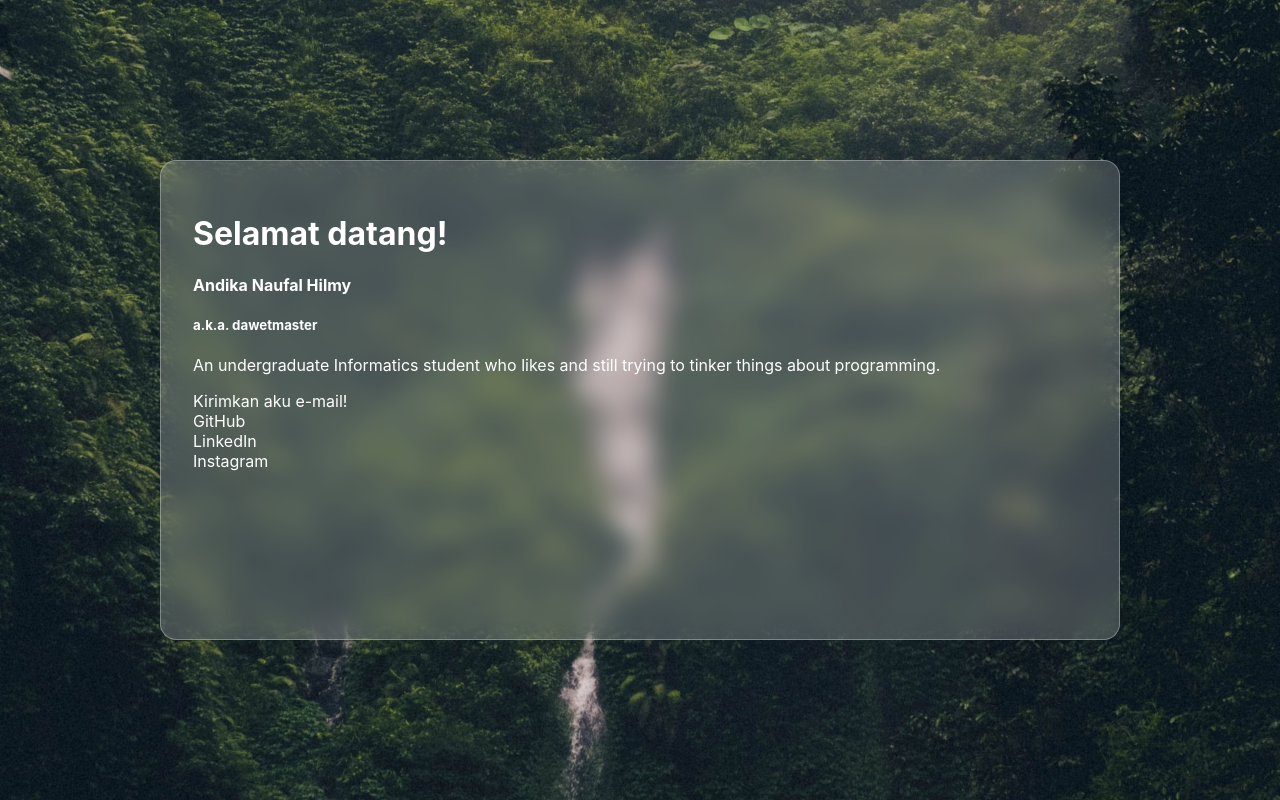
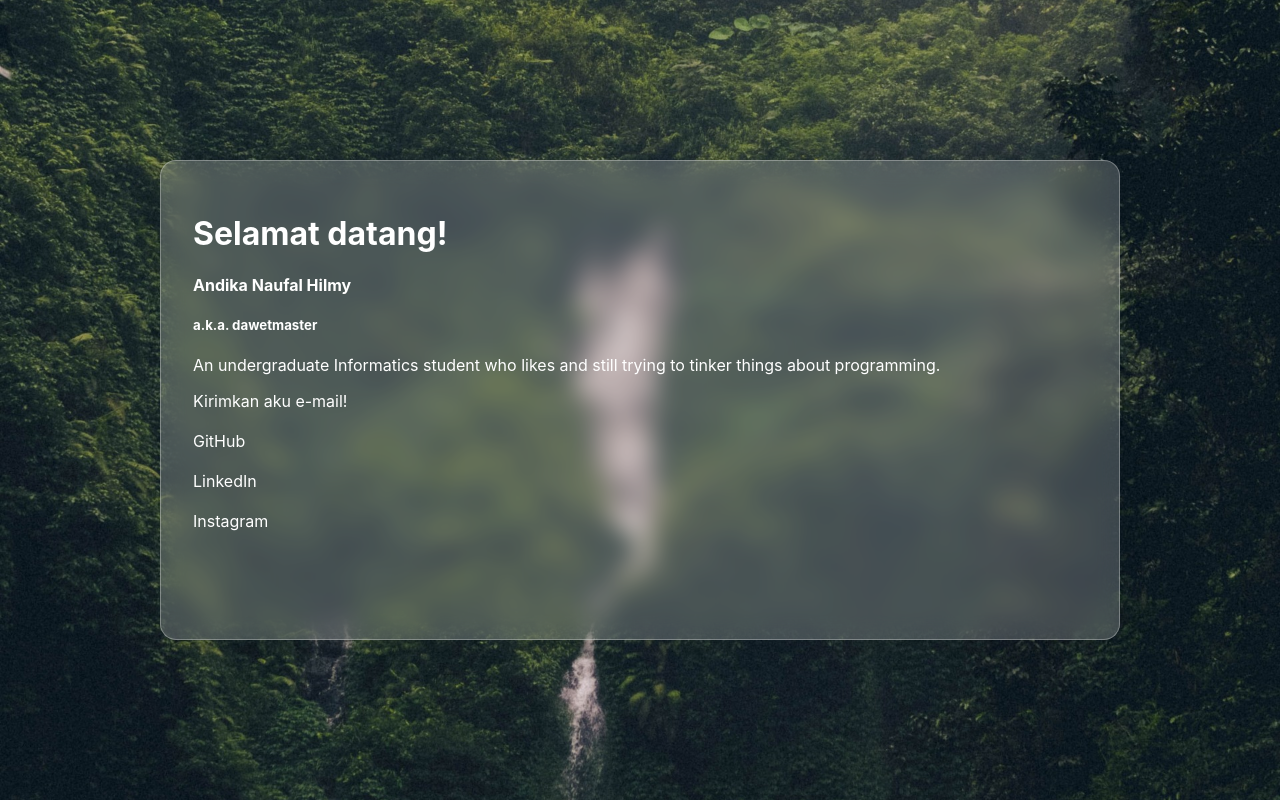
Before and after one commit to andikahilmy/andikahilmy.github.io, a Next.js app: page / in a window 1280 px wide. Built offline with nearby package versions, Linux system fonts and the light colour scheme.

Commit message:
masih belum sempurna

```diff
--- a/package.json
+++ b/package.json
@@ -11,6 +11,10 @@
     "deploy": "next build && next export && touch out/.nojekyll && gh-pages -d out"
   },
   "dependencies": {
+    "@fortawesome/fontawesome-svg-core": "^6.2.0",
+    "@fortawesome/free-regular-svg-icons": "^6.2.0",
+    "@fortawesome/free-solid-svg-icons": "^6.2.0",
+    "@fortawesome/react-fontawesome": "^0.2.0",
     "@radix-ui/colors": "^0.1.8",
     "@radix-ui/react-icons": "^1.1.1",
     "@radix-ui/react-popover": "1.0.0",
--- a/pages/index.js
+++ b/pages/index.js
@@ -3,6 +3,7 @@ import Image from 'next/image'
 import Splash from '../components/splash/splash'
 import globals from '../styles/globals.module.css'
 import styles from '../styles/home.module.css'
+import githubSvg from '../public/github.svg'
 
 const bgImage = 'bg.jpg'
 
@@ -10,8 +11,8 @@ export default function Home() {
   return (
     <div>
       <Head>
-        <title>Create Next App</title>
-        <meta name="description" content="Generated by create next app" />
+        <title>Andika&apos;s Homepage</title>
+        <meta name="description" content="dawetmaster.github.io" />
         <link rel="icon" href="/favicon.ico" />
       </Head>
 
@@ -21,13 +22,17 @@ export default function Home() {
           <h4>Andika Naufal Hilmy</h4>
           <h5>a.k.a. dawetmaster</h5>
           <p>An undergraduate Informatics student who likes and still trying to tinker things about programming.</p>
-          <a href='mailto:andika.naufal48@gmail.com'>Kirimkan aku e-mail!</a>
+          <a style={{margin: '1rem 0'}} href='mailto:andika.naufal48@gmail.com'>Kirimkan aku e-mail!</a>
           <br/>
-          <a href='https://www.github.com/dawetmaster'>GitHub</a>
+
           <br/>
-          <a href='https://www.linkedin.com/in/andikahilmy/'>LinkedIn</a>
+          <a style={{margin: '1rem 0'}} href='https://www.github.com/dawetmaster'>GitHub</a>
           <br/>
-          <a href='https://www.instagram.com/andhilmy'>Instagram</a>
+          <br/>
+          <a style={{margin: '1rem 0'}} href='https://www.linkedin.com/in/andikahilmy/'>LinkedIn</a>
+          <br/>
+          <br/>
+          <a style={{margin: '1rem 0'}} href='https://www.instagram.com/andhilmy'>Instagram</a>
         </div>
       </Splash>
 
```
Also changed, not shown: public/github.svg (added), 1 other file (tests, documents, lock files or other folders).
